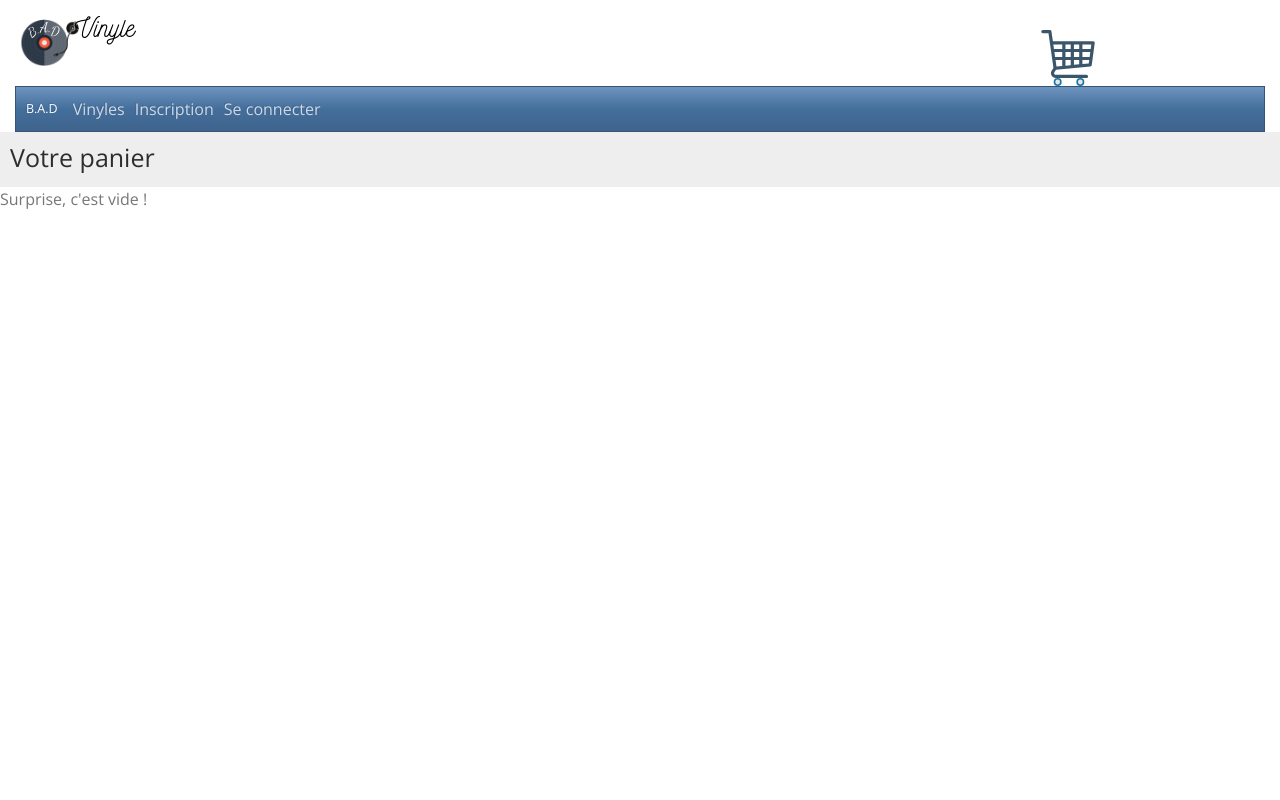
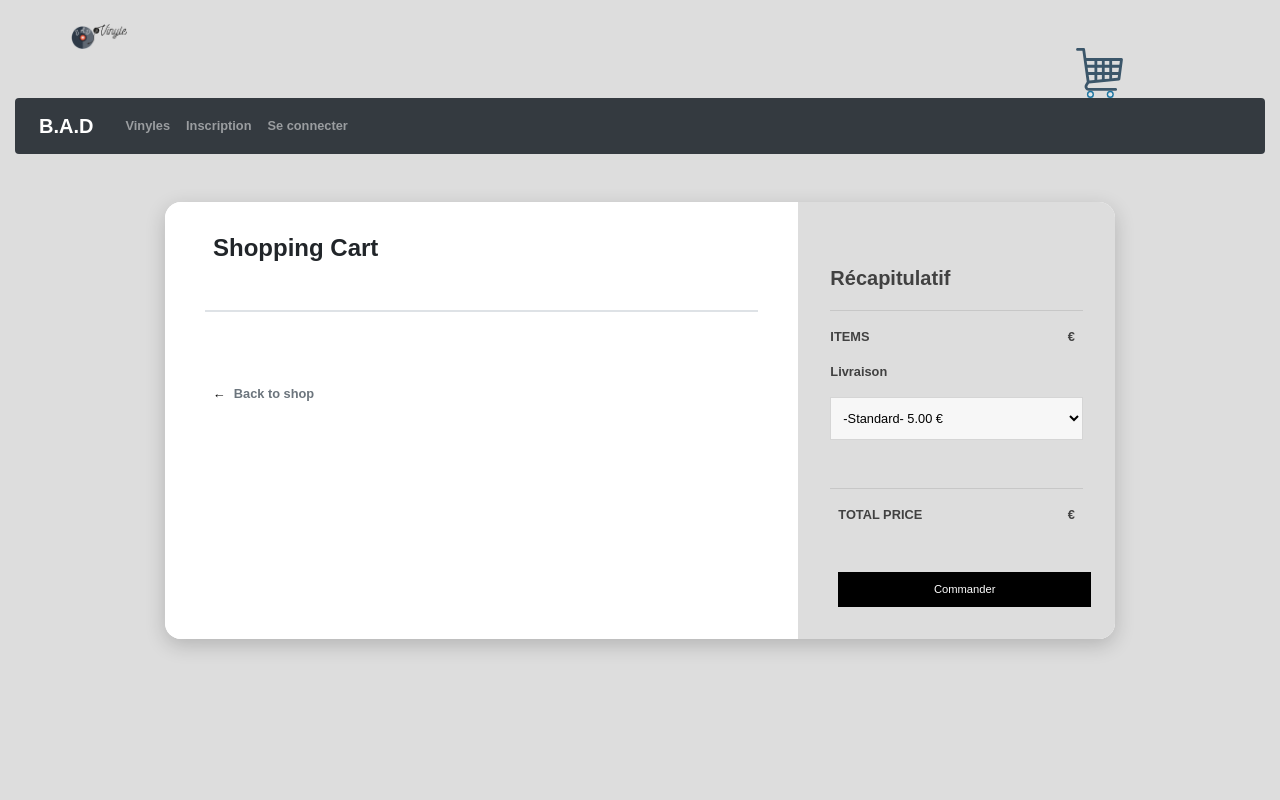
Before and after one commit to Afpa-repo/CDA_20040-2, a Symfony app: template templates/cart/index.html.twig in a window 1280 px wide. Run offline with Twig, Linux system fonts and the light colour scheme; the template is opened without the code that fills it, so the values that code supplies are empty; some libraries are stand-ins or nearby versions.

Commit message:
mise en page

```diff
--- a/public/css/style.css
+++ b/public/css/style.css
@@ -21,12 +21,209 @@ html {
     meilleur accéssibilité pour les navigateurs
      lors de zoom. 10/16 = 0.625
     */
-    font-size: 62.5%;
+    /* font-size: 62.5%;     */
 }
 
 body{
     font-size: 1.6rem;
 }
+
+
+
+
+
+
+body {
+    background: #ddd;
+    min-height: 100vh;
+    vertical-align: middle;
+    display: flex;
+    font-family: sans-serif;
+    font-size: 0.8rem;
+    font-weight: bold
+}
+
+.title {
+    margin-bottom: 5vh
+}
+
+.card {
+    margin: auto;
+    max-width: 950px;
+    width: 90%;
+    box-shadow: 0 6px 20px 0 rgba(0, 0, 0, 0.19);
+    border-radius: 1rem;
+    border: transparent
+}
+
+@media(max-width:767px) {
+    .card {
+        margin: 3vh auto
+    }
+}
+
+.cart {
+    background-color: #fff;
+    padding: 4vh 5vh;
+    border-bottom-left-radius: 1rem;
+    border-top-left-radius: 1rem
+}
+
+@media(max-width:767px) {
+    .cart {
+        padding: 4vh;
+        border-bottom-left-radius: unset;
+        border-top-right-radius: 1rem
+    }
+}
+
+.summary {
+    background-color: #ddd;
+    border-top-right-radius: 1rem;
+    border-bottom-right-radius: 1rem;
+    padding: 4vh;
+    color: rgb(65, 65, 65)
+}
+
+@media(max-width:767px) {
+    .summary {
+        border-top-right-radius: unset;
+        border-bottom-left-radius: 1rem
+    }
+}
+
+.summary .col-2 {
+    padding: 0
+}
+
+.summary .col-10 {
+    padding: 0
+}
+
+.row {
+    margin: 0
+}
+
+.title b {
+    font-size: 1.5rem
+}
+
+.main {
+    margin: 0;
+    padding: 2vh 0;
+    width: 100%
+}
+
+.col-2,
+.col {
+    padding: 0 1vh
+}
+
+a {
+    padding: 0 1vh
+}
+
+.close {
+    margin-left: auto;
+    font-size: 0.7rem
+}
+
+img {
+    width: 3.5rem
+}
+
+.back-to-shop {
+    margin-top: 4.5rem
+}
+
+h5 {
+    margin-top: 4vh
+}
+
+hr {
+    margin-top: 1.25rem
+}
+
+form {
+    padding: 2vh 0
+}
+
+select {
+    border: 1px solid rgba(0, 0, 0, 0.137);
+    padding: 1.5vh 1vh;
+    margin-bottom: 4vh;
+    outline: none;
+    width: 100%;
+    background-color: rgb(247, 247, 247)
+}
+
+input {
+    border: 1px solid rgba(0, 0, 0, 0.137);
+    padding: 1vh;
+    margin-bottom: 4vh;
+    outline: none;
+    width: 100%;
+    background-color: rgb(247, 247, 247)
+}
+
+input:focus::-webkit-input-placeholder {
+    color: transparent
+}
+
+.btn {
+    background-color: #000;
+    border-color: #000;
+    color: white;
+    width: 100%;
+    font-size: 0.7rem;
+    margin-top: 4vh;
+    padding: 1vh;
+    border-radius: 0
+}
+
+.btn:focus {
+    box-shadow: none;
+    outline: none;
+    box-shadow: none;
+    color: white;
+    -webkit-box-shadow: none;
+    -webkit-user-select: none;
+    transition: none
+}
+
+.btn:hover {
+    color: white
+}
+
+a {
+    color: black
+}
+
+a:hover {
+    color: black;
+    text-decoration: none
+}
+
+#code {
+    background-image: linear-gradient(to left, rgba(255, 255, 255, 0.253), rgba(255, 255, 255, 0.185)), url("https://img.icons8.com/small/16/000000/long-arrow-right.png");
+    background-repeat: no-repeat;
+    background-position-x: 95%;
+    background-position-y: center
+}
+
+
+
+
+
+
+
+
+
+
+
+
+
+
 
 
 .cover {
@@ -36,23 +233,8 @@ body{
     /*La propriété CSS object-fit définit la façon dont le contenu d'un élément remplacé
        (<img> ou <video> par exemple) doit s'adapter à son conteneur en utilisant sa largeur et sa hauteur*/
 }
-/* .imgCart{
-    display: flex;
-    justify-content: right;
-} */
-.nav {
-    background-color: #f0ead6 !important;
-}
-.coverCart {
 
-    max-width: 20px;
-    height: auto;
-    margin-left: 20rem;
-    float: left;
-    /* object-fit: cover; */
-    /*La propriété CSS object-fit définit la façon dont le contenu d'un élément remplacé
-       (<img> ou <video> par exemple) doit s'adapter à son conteneur en utilisant sa largeur et sa hauteur*/
-}
+
 
 .filter {
     display: block;
--- a/templates/base.html.twig
+++ b/templates/base.html.twig
@@ -4,7 +4,8 @@
     <head>
         <meta charset="UTF-8">
         <title>{% block title %}{% endblock %}</title>
-        <link rel="stylesheet" href="https://stackpath.bootstrapcdn.com/bootswatch/4.5.0/spacelab/bootstrap.min.css">
+        <link rel="stylesheet" href="https://maxcdn.bootstrapcdn.com/bootstrap/4.3.1/css/bootstrap.min.css">
+        <link rel="stylesheet" href="https://cdnjs.cloudflare.com/ajax/libs/font-awesome/4.7.0/css/font-awesome.min.css">
         <link rel="stylesheet" href="{{asset('css/style.css')}}">
         {% block stylesheets %}{% endblock %}
     </head>
@@ -12,13 +13,13 @@
     <body>
         <div class="container-fluid">
             <div class="my-2 my-lg-0 d-flex justify-content-end">
-                <div class="col-9 mr-auto p-2 item-hl my-3"><img src="{{asset('images/bad.png')}}" alt="logo"></div>
+                <div class="col-9 mr-auto p-2 item-hl my-3 ml-5"><img src="{{asset('images/bad.png')}}" alt="logo"></div>
                 <div class="d-flex justify-content-end">
-                    <div class=" w-75  mt-5"><a href="{{path("cart_index")}}"><img src="{{asset('images/cart1.svg')}}"
+                    <div class=" w-75  mt-5 "><a href="{{path("cart_index")}}"><img src="{{asset('images/cart1.svg')}}"
                                 alt="imgCart" class="w-25 my-2 my-sm-0"></a></div>
                 </div>
             </div>
-            <nav class="navbar navbar-expand-lg navbar-dark bg-primary">
+            <nav class="navbar navbar-expand-lg navbar-dark bg-dark rounded">
                 <a class="navbar-brand" href="{{path("products")}}">B.A.D</a>
                 <button class="navbar-toggler" type="button" data-toggle="collapse" data-target="#navbarColor01"
                     aria-controls="navbarColor01" aria-expanded="false" aria-label="Toggle navigation">
@@ -49,7 +50,7 @@
 
                 </div>
 
-        </div>
+
         </nav>
 
         {% block flash_messages %}
--- a/templates/cart/index.html.twig
+++ b/templates/cart/index.html.twig
@@ -3,48 +3,60 @@
 {% block title %}panier{% endblock %}
 
 {% block body %}
-    <div class="bg-light p-3">
-        <h1>Votre panier</h1>
+
+
+
+<div class="card mt-5">
+    <div class="row">
+        <div class="col-md-8 cart">
+            <div class="title">
+                <div class="row">
+                    <div class="col">
+                        <h4><b>Shopping Cart</b></h4>
+                    </div>
+                    {# <div class="col align-self-center text-right text-muted">3 items</div> #}
+                </div>
+            </div>
+            <div class="row border-top border-bottom">
+                {% for item in items %}
+                <div class="row main align-items-center">
+                    <div class="col-2"><img class="img-fluid" src="{{ asset('images/vinylfilrouge/' ~ item.product.Photo.photoId ~ '.' ~ item.product.Photo.photoFormat)}}"></div>
+                    <div class="col">
+                        <div class="row text-muted">Vinyle</div>
+                        <div class="row">{{ item.product.prodName }}</div>
+                    </div>
+                    <div class="col">
+                    <div class="row text-muted">Prix</div>
+                    <div class="row">{{ item.product.prodPrice }} &euro;</div>
+                    </div>
+                    <div class="col"> <a href="#">-</a><a href="#" class="border">{{ item.quantity }}</a><a href="#">+</a> </div>
+                    <div class="col"> {{ item.product.prodPrice * item.quantity }} &euro; <a href="{{ path('cart_remove', {'id': item.product.getId()})}}"><span class="close">&#10005;</span></a></div>
+                </div>
+                {% endfor %}
+            </div>
+
+            <div class="back-to-shop"><a href="{{path("products")}}">&leftarrow;</a><span class="text-muted">Back to shop</span></div>
+        </div>
+        <div class="col-md-4 summary">
+            <div>
+                <h5><b>Récapitulatif</b></h5>
+            </div>
+            <hr>
+            <div class="row">
+                <div class="col" style="padding-left:0;">ITEMS </div>
+                <div class="col text-right">{{ total }} &euro;</div>
+            </div>
+            <form>
+                <p>Livraison</p> <select>
+                    <option class="text-muted">-Standard- 5.00 &euro;</option>
+                </select>
+
+            </form>
+            <div class="row" style="border-top: 1px solid rgba(0,0,0,.1); padding: 2vh 0;">
+                <div class="col">TOTAL PRICE</div>
+                <div class="col text-right"> {{ total }} &euro;</div>
+            </div> <a href="{{ path('commande') }}"><button class="btn">Commander</button></a>
+        </div>
     </div>
-{% if items | length > 0 %}
-    <table class="table">
-<thead>
-    <tr>
-        <th>Produit</th>
-        <th>Prix</th>
-        <th>Quantité</th>
-        <th>Total</th>
-        <th></th>
-    </tr>
-</thead>
-<tbody>
-    {% for item in items %}
-        <tr>
-            <td>{{ item.product.prodName }}</td>
-            <td id="prix">{{ item.product.prodPrice }}</td>
-            <td> {{ item.quantity }}</td>
-            <td id="ttlitem">{{ item.product.prodPrice * item.quantity }}</td>
-            <td>
-                <a href="{{ path('cart_remove', {'id': item.product.getId()})}}" class="btn btn-danger btn-sm">
-                   <i class="fa fa-trash" aria-hidden="true"></i>
-                </a>
-            </td>
-        </tr>
-    {% endfor %}
-</tbody>
-<tfoot>
-    <tr>
-        <td colspan="3" class="text-right"> Total : </td>
-        <td>{{ total }}</td>
-        <td></td>
-    </tr>
-</tfoot>
-
-    </table>
-    <a href="{{ path('commande') }}" class="btn btn-primary" style="float: right;">Passer la commande</a>
-{% else %}
-
-<p>Surprise, c'est vide !</p>
-{% endif %}
-
+</div>
 {% endblock %}
--- a/templates/products/_card.html.twig
+++ b/templates/products/_card.html.twig
@@ -1,5 +1,5 @@
 <div class="col-12 col-lg-6 p-1">
-    <div class="card mb-3">
+    <div class="card mb-3 mr-3">
         {% if product.prodDisplay == 1 %}
         <div class="row no-gutters align-items-center p-2">
             <div class="col-12 col-md-4">
```
